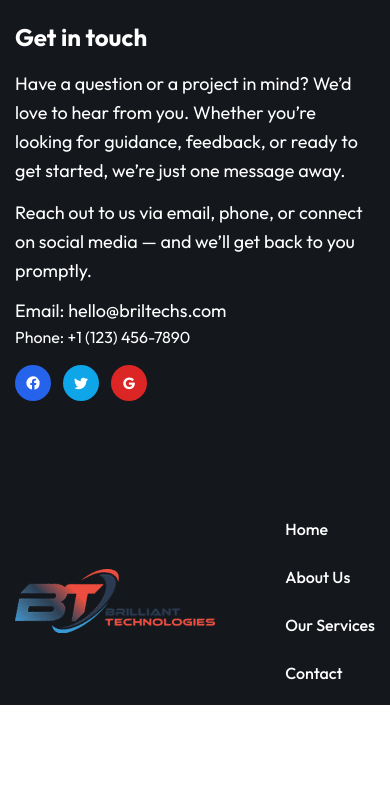
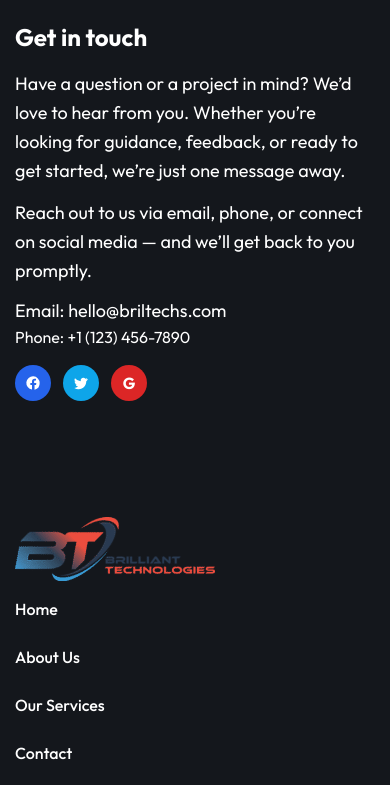
Before and after one commit to Vegas-Technologies/briltechs, a website: page index.html in a window 390 px wide. Shown: the part 6089-6874 px from the top of the page. Before the commit the page ends 6794 px from the top, so only its background shows below. Drawn offline with nearby package versions, Linux system fonts and the light colour scheme; files that its build step writes are made by us from their sources.

Commit message:
update footer design

```diff
--- a/index.html
+++ b/index.html
@@ -285,7 +285,9 @@
 
 
 
-   <footer class="bg-[#14171c] ">
+
+
+ <footer class="bg-[#14171c] ">
 
     <!-- Main Footer Content -->
     <div class="container-custom  py-24">
@@ -359,15 +361,16 @@
     <!-- Bottom Bar -->
     <div class="  py-5 ">
       <div class="container-custom">
-        <div class="flex flex-wrap justify-between items-center">
+        <div class="flex flex-wrap justify-between items-center gap-4">
 
           <!-- Logo -->
-          <a href="/" class="flex items-center gap-2 no-underline">
+          <a href="/" class="flex items-center gap-2 no-underline W-full sm:w-[20%] ">
             <img src="./img/briltechslogo.png" alt="">
           </a>
 
           <!-- Navigation -->
-          <nav class="flex flex-col md:flex-row gap-6">
+
+          <nav class="w-full sm:w-[75%] flex flex-col md:flex-row gap-6 justify-end">
             <a href="/" class=" text-base font-medium  !text-white hover:text-white transition-colors">Home</a>
             <a href="/about.html" class=" text-base font-medium !text-white hover:text-white transition-colors">About Us</a>
             <a href="/services.html" class=" text-base font-medium !text-white hover:text-white transition-colors">Our
```
Also changed, not shown: about.html (+4 -3 lines), contact.html (+6 -3 lines), services.html (+7 -4 lines), 1 other file.
